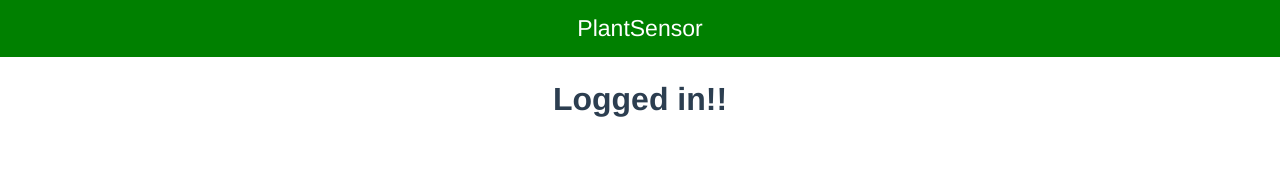
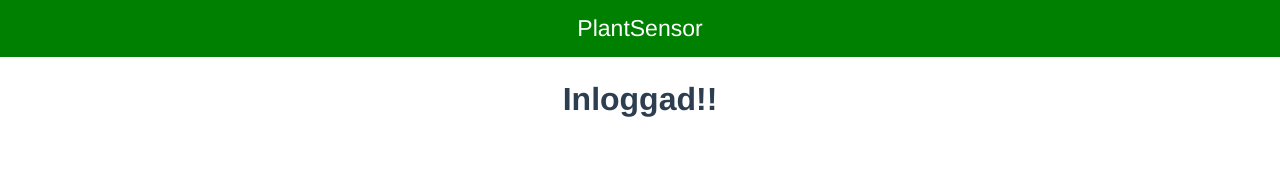
Before and after one commit to Neerav83/Sensorapp, a Vue app: page /loggedin in a window 1280 px wide. Shown: the top 171 px of the page. Built offline with nearby package versions, Linux system fonts and the light colour scheme.

Commit message:
updating

```diff
--- a/src/views/Loggedin.vue
+++ b/src/views/Loggedin.vue
@@ -1,6 +1,6 @@
 <template>
   <div class="loggedin">
-    <h1>Logged in!!</h1>
+    <h1>Inloggad!!</h1>
   </div>
 </template>
 
```
